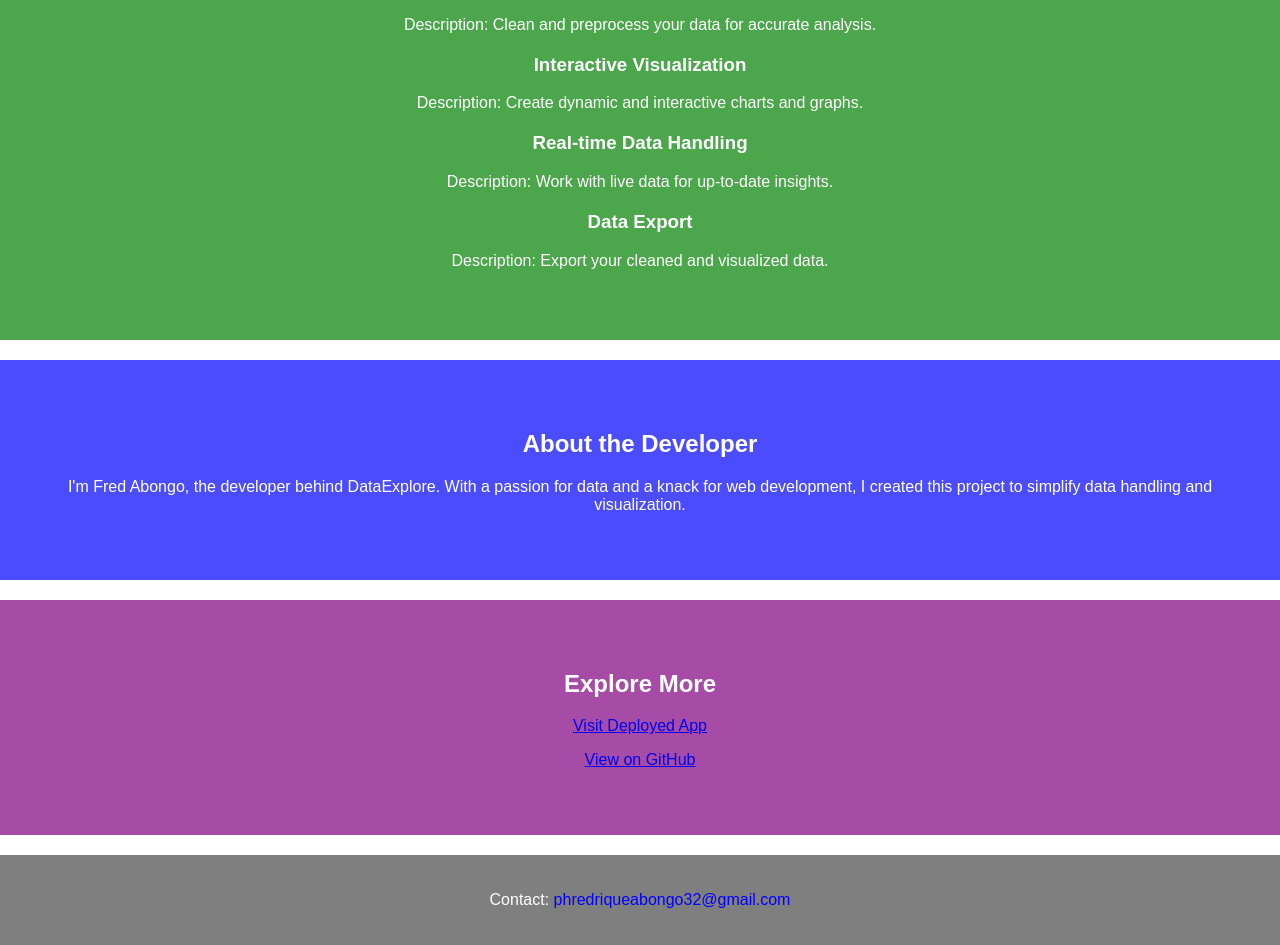
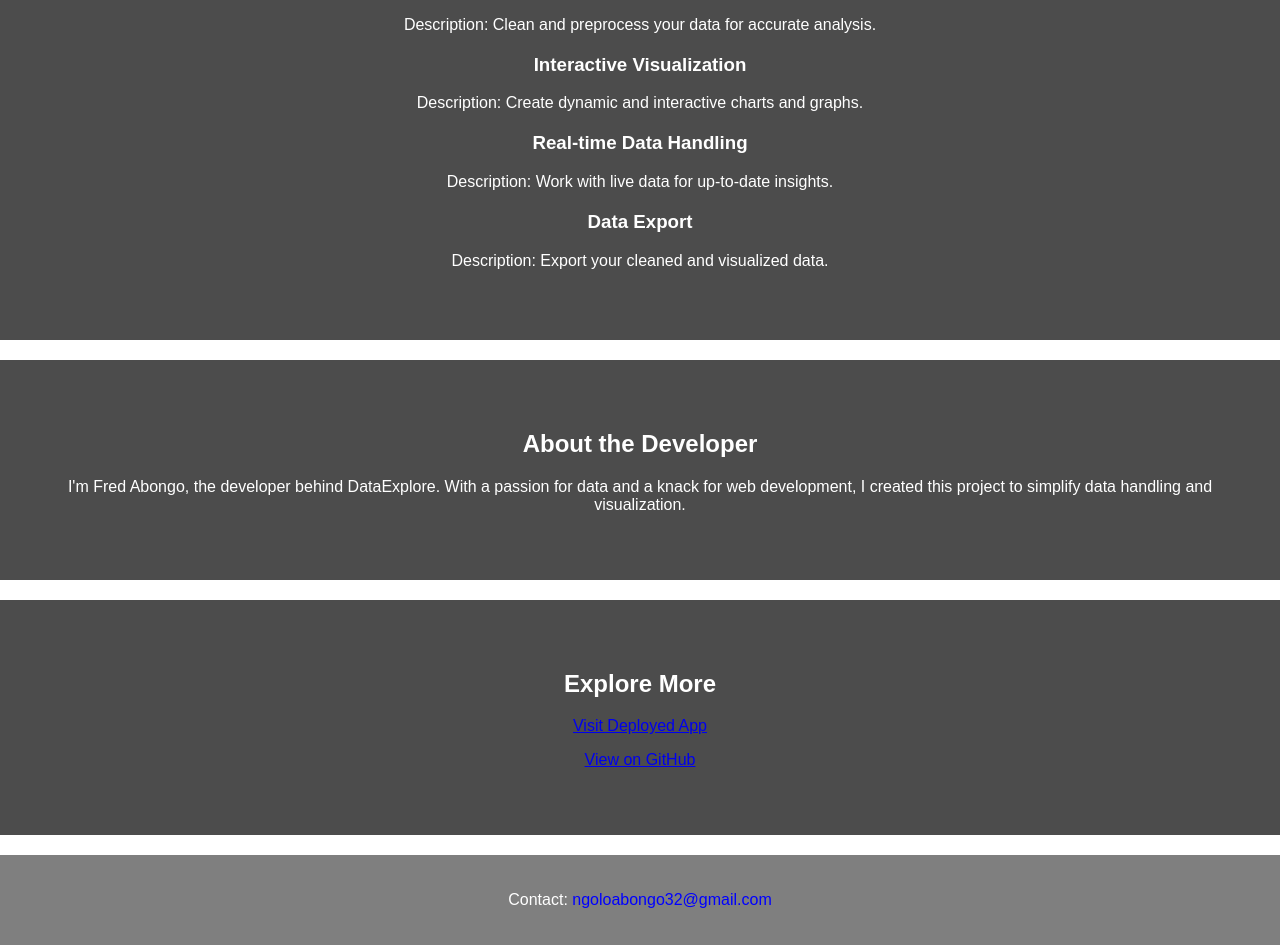
Before and after one commit to Fred-Abongo/portfolio-project-landing-page, a plain HTML site: page index.html in a window 1280 px wide. Shown: the part 853-1798 px from the top of the page. Drawn offline with Linux system fonts and the light colour scheme.

Commit message:
landing page

```diff
--- a/index.html
+++ b/index.html
@@ -56,7 +56,7 @@
     </section>
 
     <footer>
-        <p>Contact: <span class="contact">phredriqueabongo32@gmail.com</span></p>
+        <p>Contact: <span class="contact">ngoloabongo32@gmail.com</span></p>
     </footer>
 </body>
 </html>
--- a/styles.css
+++ b/styles.css
@@ -23,28 +23,16 @@
     font-size: 1.2em;
 }
 
-#about-project {
+section {
     padding: 50px 20px;
-    background: rgba(0, 128, 0, 0.7); /* Green background */
     margin-bottom: 20px;
 }
 
-#features {
-    padding: 50px 20px;
-    background: rgba(0, 128, 0, 0.7); /* Green background */
-    margin-bottom: 20px;
-}
-
-#about-developer {
-    padding: 50px 20px;
-    background: rgba(0, 0, 255, 0.7); /* Blue background */
-    margin-bottom: 20px;
-}
-
+#about-project,
+#features,
+#about-developer,
 #links {
-    padding: 50px 20px;
-    background: rgba(128, 0, 128, 0.7); /* Purple background */
-    margin-bottom: 20px;
+    background: rgba(0, 0, 0, 0.7); /* Semi-transparent black background for sections */
 }
 
 .feature {
```
